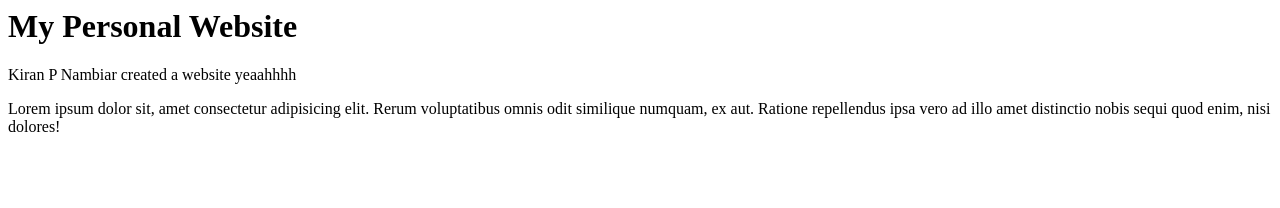
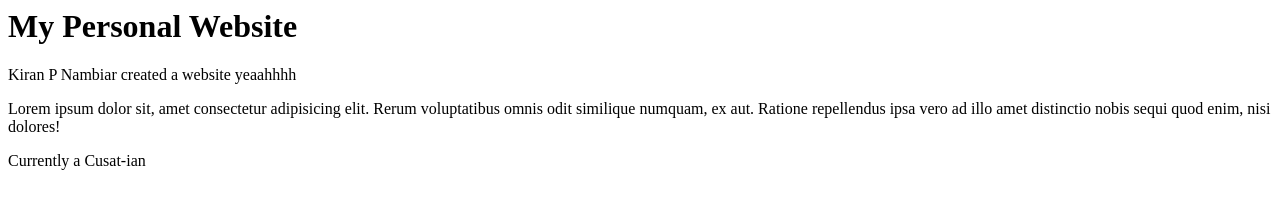
Before and after one commit to Saataan/myfirstproj, a plain HTML site: page index.html in a window 1280 px wide. Drawn offline with Linux system fonts and the light colour scheme.

Commit message:
edu place added

```diff
--- a/index.html
+++ b/index.html
@@ -3,3 +3,5 @@
 <p>Kiran P Nambiar created a website yeaahhhh</p>
 
 <p>Lorem ipsum dolor sit, amet consectetur adipisicing elit. Rerum voluptatibus omnis odit similique numquam, ex aut. Ratione repellendus ipsa vero ad illo amet distinctio nobis sequi quod enim, nisi dolores!</p>
+
+<p>Currently a Cusat-ian</p>
```
